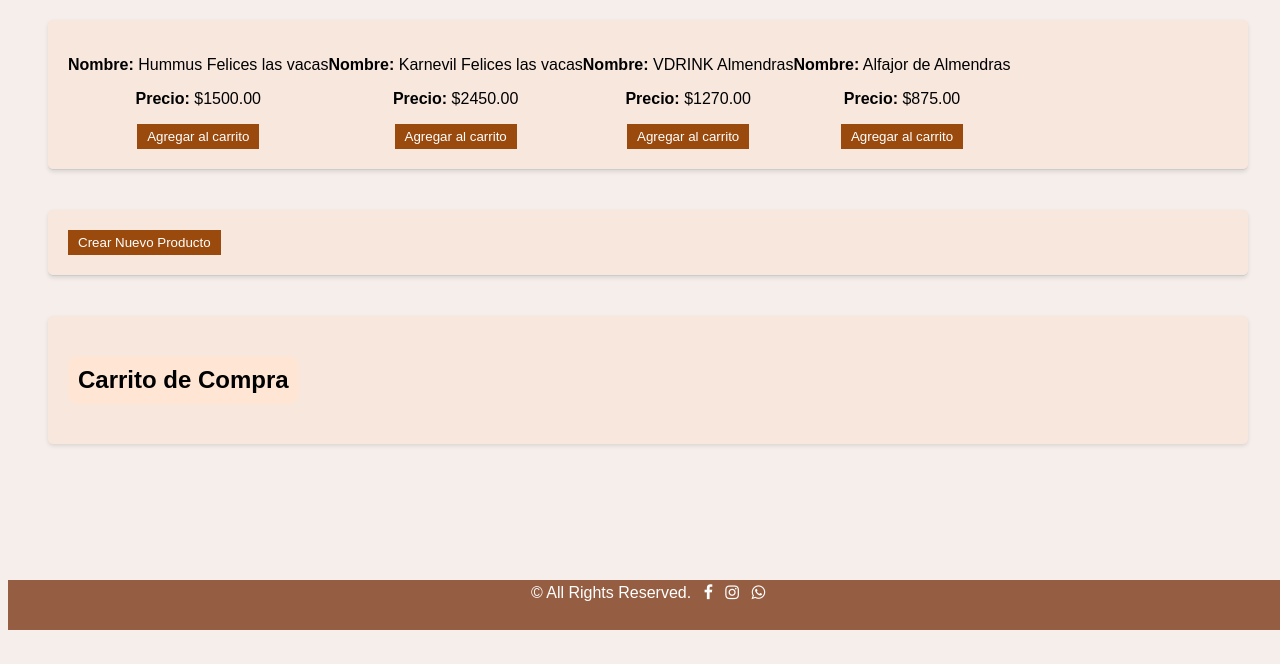
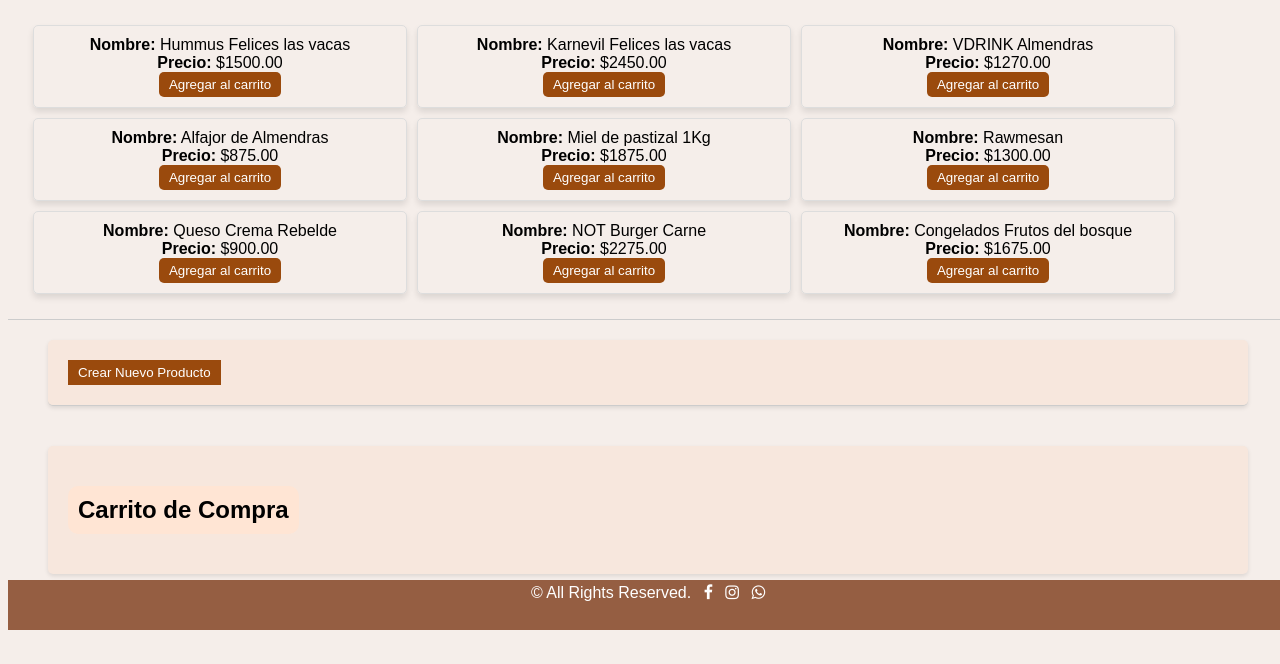
Before and after one commit to GastonRodrigo/jsproject, a plain HTML site: page index.html in a window 1280 px wide. Shown: the part 170-834 px from the top of the page. Before the commit the page ends 800 px from the top, so only its background shows below. Drawn offline with nearby package versions, Linux system fonts and the light colour scheme.

Commit message:
agregados cards, css cards, productos, botones

```diff
--- a/css/style.css
+++ b/css/style.css
@@ -96,6 +96,10 @@ button.agregar-carrito, #crear-producto-btn {
     padding: 5px 10px;
     cursor: pointer;
 }
+#crear-producto-btn:hover {
+        background-color: #e35500;
+    }
+
 @media (max-width: 700px) {
     header {
       flex-direction: column;
@@ -133,6 +137,16 @@ button.agregar-carrito, #crear-producto-btn {
       width: 100%;
       max-width: 300px;
     }
+    .productos-container {
+        flex-direction: column;
+        align-items: center;
+    }
+
+    .producto-card {
+        flex: 0 0 calc(100% - 20px);
+        margin: 10px 0;
+    }
+
   }
 
   .menu-items li a {
@@ -170,6 +184,7 @@ button.agregar-carrito, #crear-producto-btn {
     }
   }
 
+
   body a {
     color: #9a4a0d;
     border-radius: 5px;
@@ -186,3 +201,45 @@ button.agregar-carrito, #crear-producto-btn {
     border-radius: 10px;
     padding: 10px;
   }
+
+
+/* TEST CARDS */
+
+.productos-container {
+    display: flex;
+    flex-wrap: wrap;
+  }
+
+  .producto-card {
+    border: 1px solid #ddd;
+    align-items: center;
+    border-radius: 5px;
+    padding: 10px;
+    margin: 5px;
+    width: 30%;
+    box-shadow: 0 4px 6px rgba(0, 0, 0, 0.1);
+    transition: transform 0.2s ease-in-out;
+    flex: 0 0 calc(30% - 20px);
+  }
+
+  .producto-card:hover {
+    transform: translateY(-5px);
+  }
+
+  .producto-info p {
+    margin: 0;
+    padding: 0;
+  }
+
+  .agregar-carrito {
+    background-color: #ff6600;
+    color: white;
+    border: none;
+    padding: 5px 10px;
+    border-radius: 5px;
+    cursor: pointer;
+  }
+
+  .agregar-carrito:hover {
+    background-color: #e35500;
+  }
--- a/index.html
+++ b/index.html
@@ -34,8 +34,9 @@
 </header>
 <body>
 
-    <div id="productos-container" class="container">
+    <div id="productos-container" class="productos-container">
     </div>
+
     <div id="productos-container" class="container">
         <button id="crear-producto-btn">Crear Nuevo Producto</button>
     </div>
--- a/index.js
+++ b/index.js
@@ -29,7 +29,12 @@ const productosPredeterminados = [
     new Producto(1, 'Hummus Felices las vacas', 10, 1500),
     new Producto(2, 'Karnevil Felices las vacas', 15, 2450),
     new Producto(3, 'VDRINK Almendras', 8, 1270),
-    new Producto(4, 'Alfajor de Almendras', 12, 875)
+    new Producto(4, 'Alfajor de Almendras', 12, 875),
+    new Producto(5, 'Miel de pastizal 1Kg', 102, 1875),
+    new Producto(6, 'Rawmesan', 10, 1300),
+    new Producto(7, 'Queso Crema Rebelde', 25, 900),
+    new Producto(8, 'NOT Burger Carne', 100, 2275),
+    new Producto(9, 'Congelados Frutos del bosque', 14, 1675)
 ];
 
 const listaProductos = [...productosPredeterminados];
@@ -47,23 +52,26 @@ const carritoLista = document.getElementById('carrito-lista');
 const productosContainer = document.getElementById('productos-container');
 const crearProductoBtn = document.getElementById('crear-producto-btn');
 
+// PRODUCTOS MOSTRADOS POR HTML EN CARDS
 function mostrarProductosEnDOM() {
     productosContainer.innerHTML = '';
 
     listaProductosGuardados.forEach(producto => {
-        const productoDiv = document.createElement('div');
-        productoDiv.innerHTML = `
+      const productoCard = document.createElement('div');
+      productoCard.classList.add('producto-card');
+      productoCard.innerHTML = `
           <div class="producto-info">
               <p><strong>Nombre:</strong> ${producto.nombre}</p>
               <p><strong>Precio:</strong> $${producto.precio.toFixed(2)}</p>
               <button class="agregar-carrito" data-codigo="${producto.codigo}">Agregar al carrito</button>
           </div>
       `;
-        productosContainer.appendChild(productoDiv);
+      productosContainer.appendChild(productoCard);
     });
   }
 
   mostrarProductosEnDOM();
+
 
 crearProductoBtn.addEventListener('click', () => {
     const productoNuevo = crearProducto();
```
Lines whose indentation alone changed are shown as unchanged.
